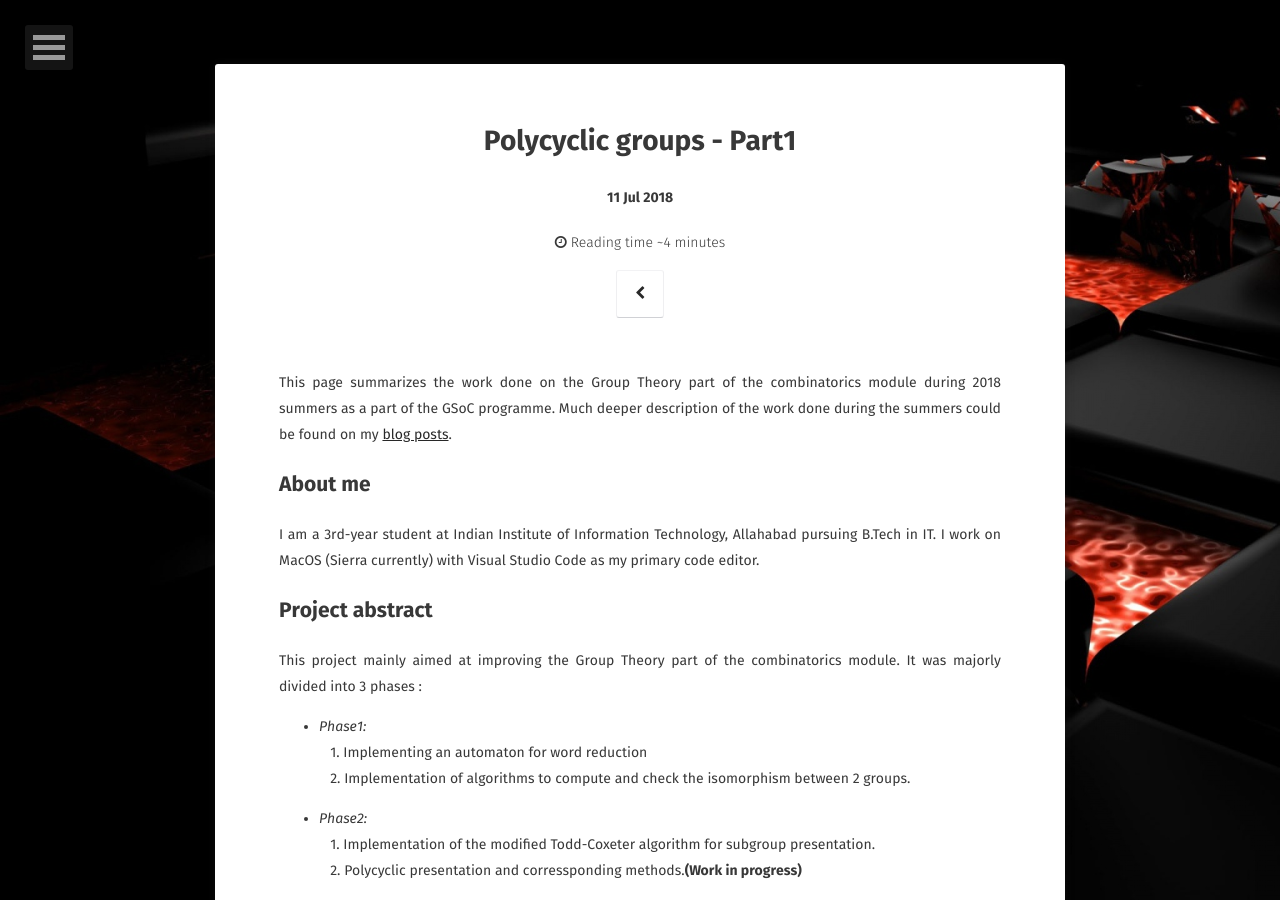
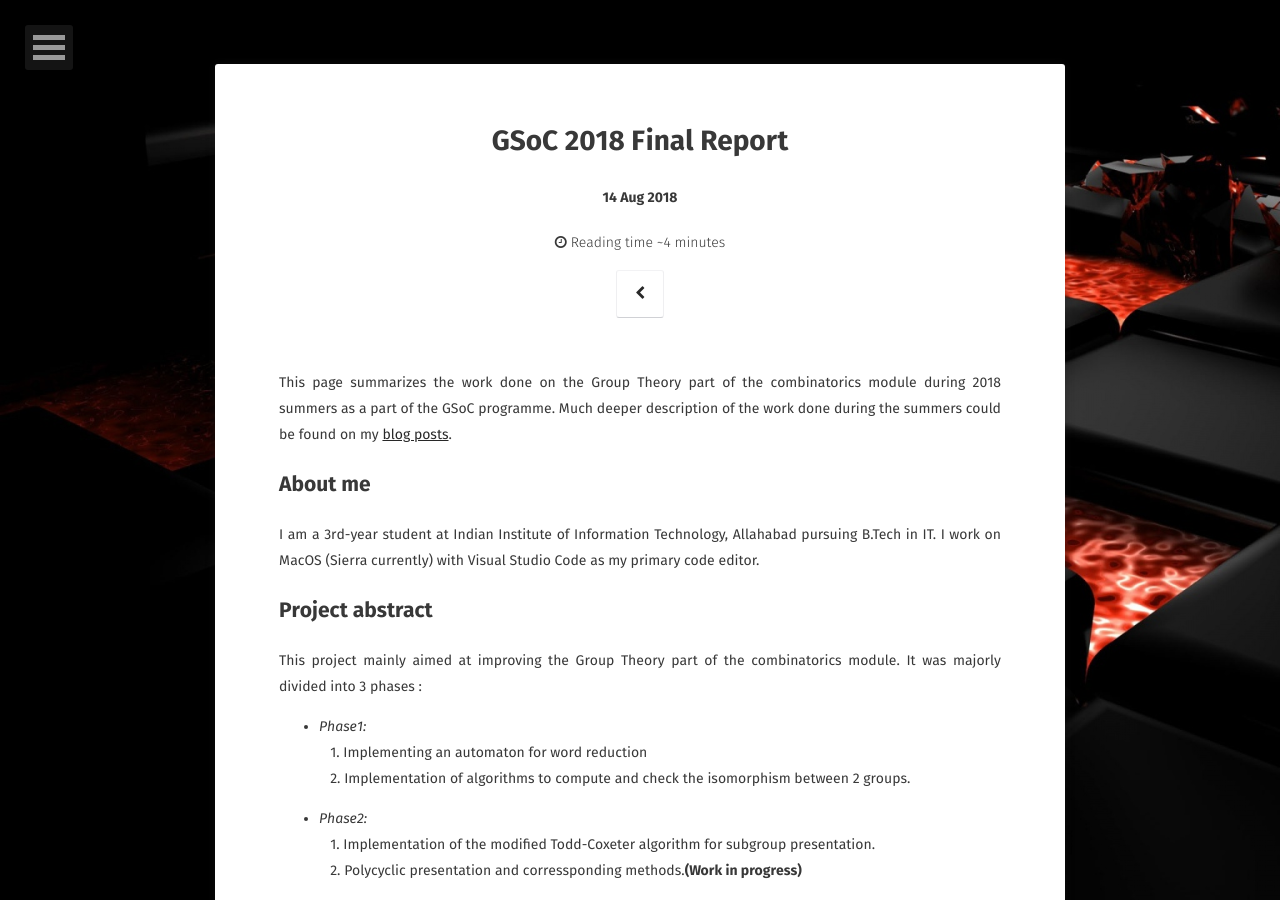
Before and after one commit to RavicharanN/blog, a Jekyll site: the page built from _posts/2018-08-14-final-report.md, in a window 1280 px wide and 900 px high. Built offline with Jekyll 4.4.1, drawn with Linux system fonts in a browser that asks for light colours; some web fonts are replaced; comment, search, counter and statistics services are not loaded.

Commit message:
Update 2018-08-14-final-report.md

```diff
--- a/_posts/2018-08-14-final-report.md
+++ b/_posts/2018-08-14-final-report.md
@@ -1,8 +1,8 @@
 ---
 layout: post
-title:  "Polycyclic groups - Part1"
-date:   2018-07-11
-excerpt: "GSoC'18 Week 7 & 8"
+title:  "GSoC 2018 Final Report"
+date:   2018-08-14
+excerpt: "This post contains an abstract of the work done during GSoC'18"
 tag:
 - markdown
 - syntax
```
